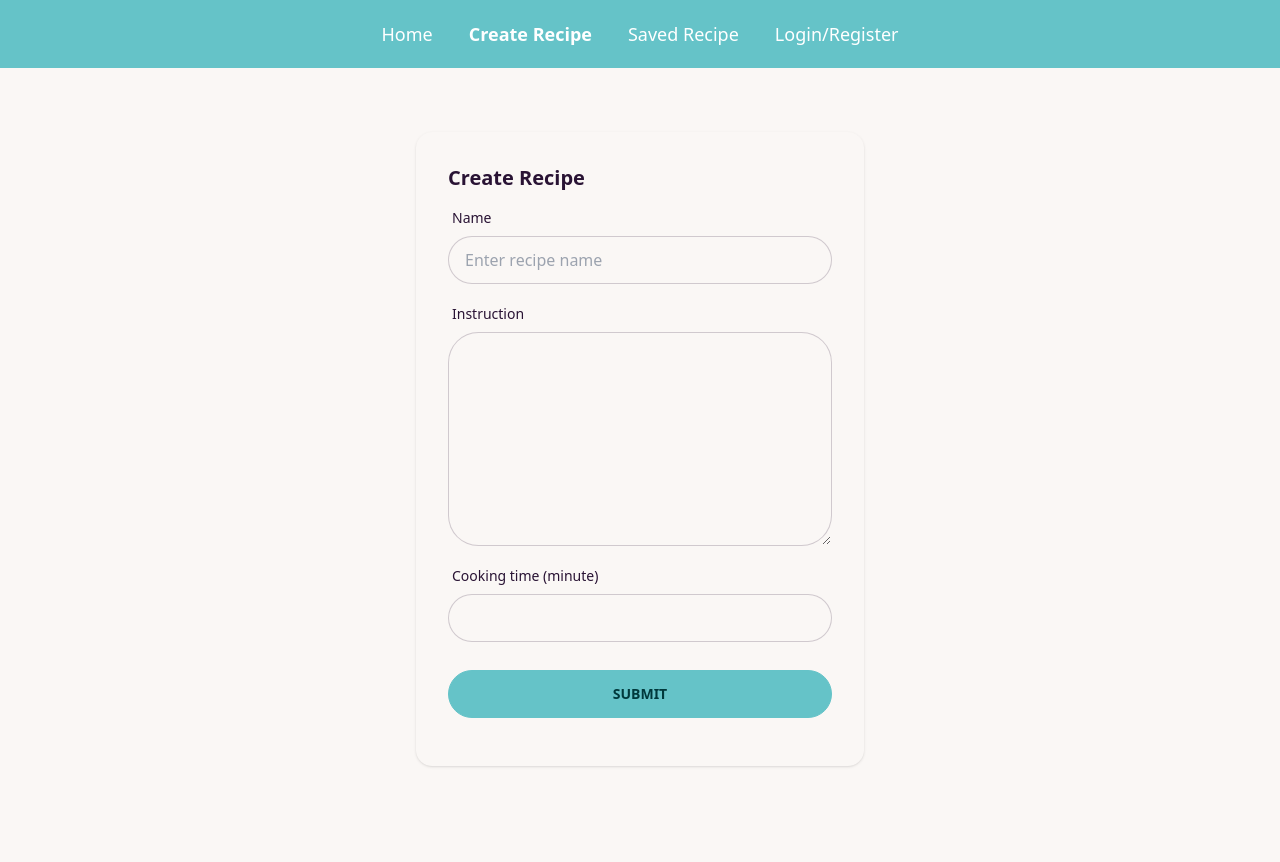
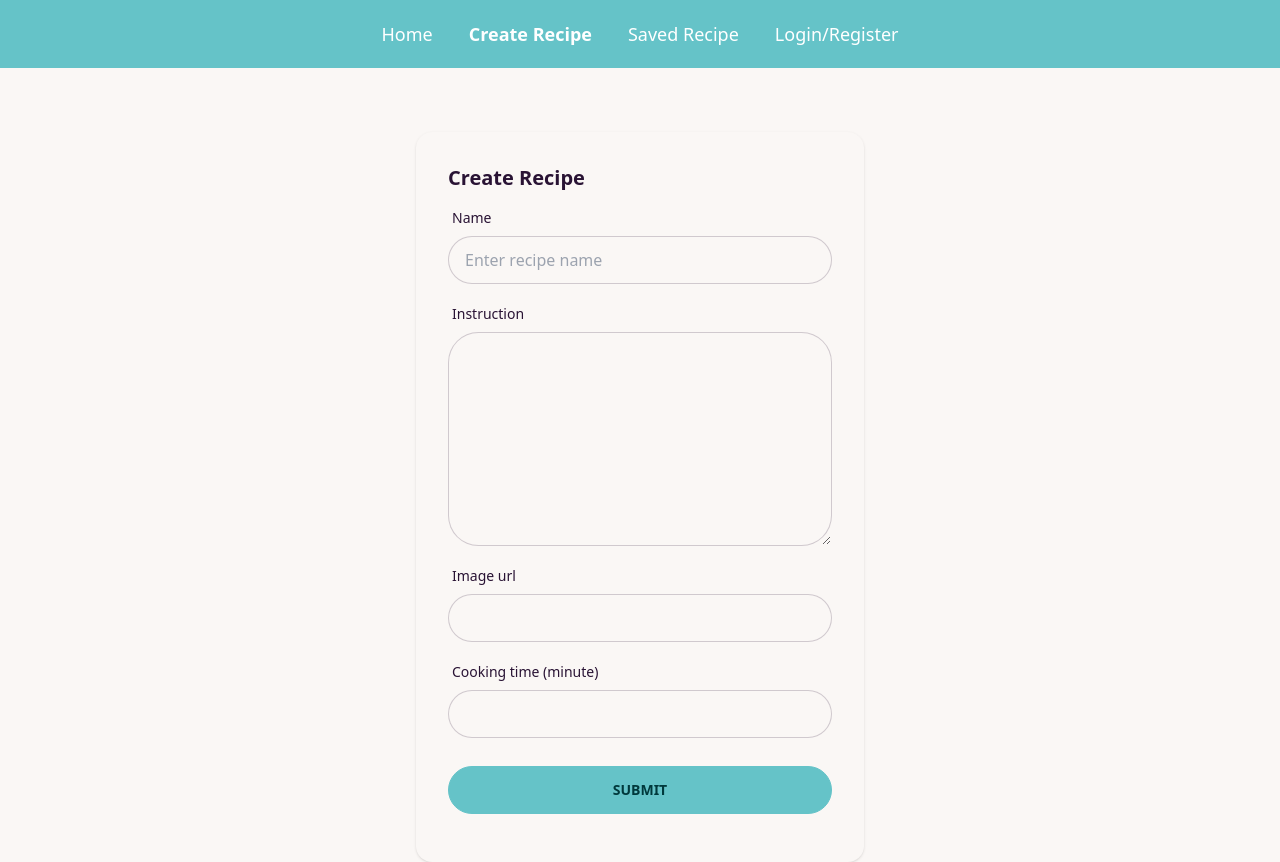
Before and after one commit to rizkygusna/recipe-app-fe, a React (Vite) app: page /create-recipe in a window 1280 px wide. Before the commit the page ends 800 px from the top, so only its background shows below. Built offline with nearby package versions, Linux system fonts and the light colour scheme.

Commit message:
add recipe form state and handler

```diff
--- a/src/pages/CreateRecipe.tsx
+++ b/src/pages/CreateRecipe.tsx
@@ -1,6 +1,27 @@
-import React from "react";
+import React, { useState } from "react";
+
+interface IRecipe {
+  name: string;
+  ingredients: Array<string>;
+  instruction: string;
+  imageUrl: string;
+  cookingTime: number;
+}
 
 const CreateRecipe = () => {
+  const [recipe, setRecipe] = useState<IRecipe>({
+    name: "",
+    ingredients: [],
+    instruction: "",
+    imageUrl: "",
+    cookingTime: 0,
+  });
+
+  const handleFormChange = (event: React.ChangeEvent<any>) => {
+    const { value, name } = event.target;
+    setRecipe({ ...recipe, [name]: value });
+  };
+
   return (
     <div className="card w-full max-w-md mt-16 mx-auto shadow bg-base-100">
       <div className="card-body">
@@ -15,6 +36,7 @@ const CreateRecipe = () => {
               placeholder="Enter recipe name"
               className="input input-bordered w-full"
               name="name"
+              onChange={handleFormChange}
             />
           </div>
           <div className="form-control">
@@ -25,7 +47,20 @@ const CreateRecipe = () => {
               className="textarea textarea-bordered"
               name="instruction"
               rows={7}
+              onChange={handleFormChange}
             ></textarea>
+          </div>
+          <div className="form-control">
+            <label className="label" htmlFor="image-url">
+              <span className="label-text">Image url</span>
+            </label>
+            <input
+              className="textarea textarea-bordered"
+              type="url"
+              name="image-url"
+              id="imageUrl"
+              onChange={handleFormChange}
+            />
           </div>
           <div className="form-control">
             <label className="label" htmlFor="cooking-time">
@@ -37,6 +72,7 @@ const CreateRecipe = () => {
               name="cooking-time"
               id="cookingTime"
               min={1}
+              onChange={handleFormChange}
             />
           </div>
           <button className="btn btn-primary btn-block my-4" type="submit">
```
